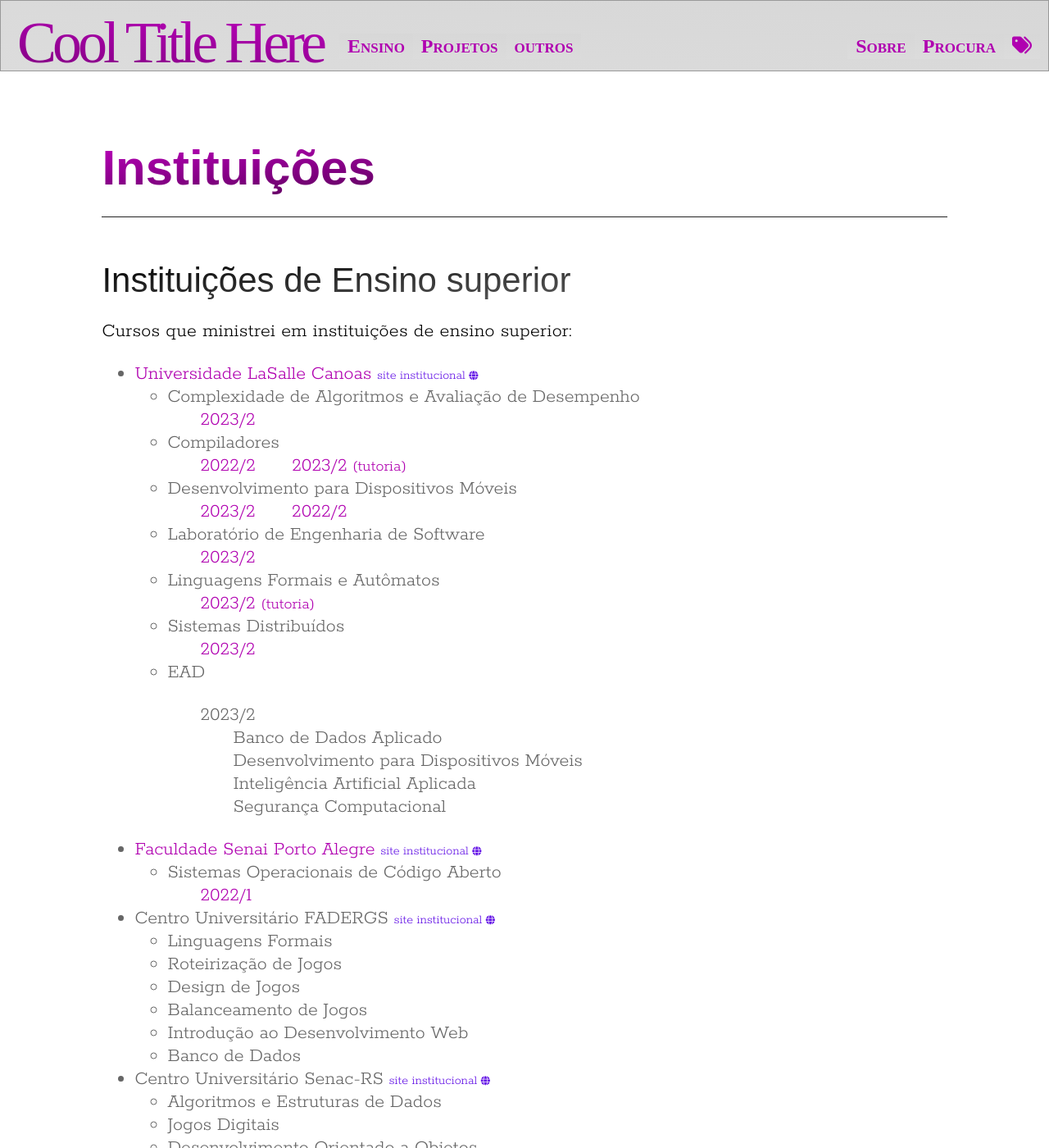
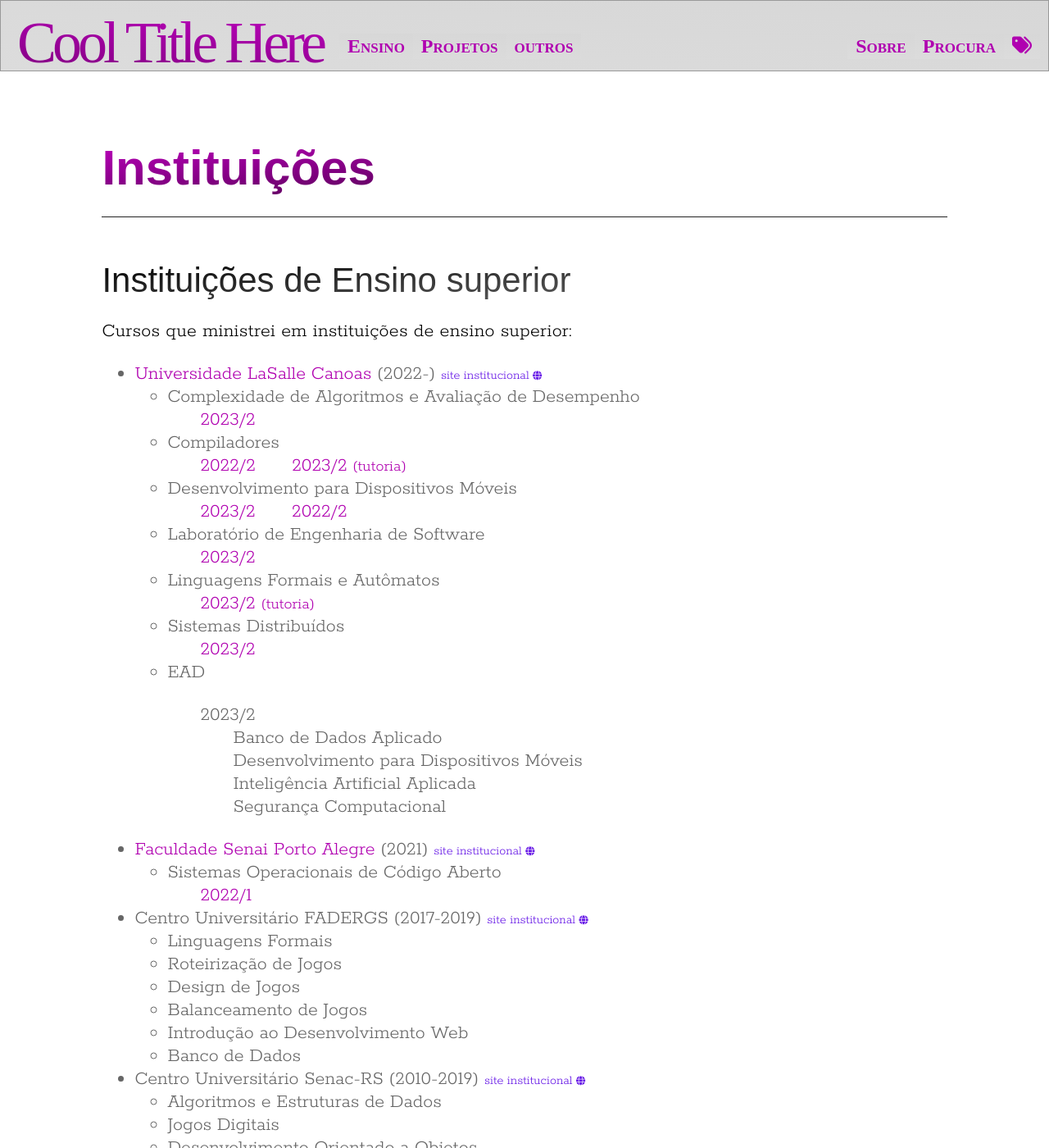
Before and after one commit to rafasgj/rafaeljeffman.com, a Jekyll site: the page built from teaching/institutions.md, in a window 1280 px wide and 1400 px high. Shown: the whole window at 82% size. Built offline with Jekyll 4.4.1, drawn with Linux system fonts in a browser that asks for light colours; some web fonts are replaced.

Commit message:
teaching/institutions: Added working period

```diff
--- a/teaching/institutions.md
+++ b/teaching/institutions.md
@@ -19,7 +19,7 @@ ul > li {
 
 Cursos que ministrei em instituições de ensino superior:
 
-* [Universidade LaSalle Canoas](lasalle) [site institucional <i class="fa-solid fa-globe" style="font-size: 70%; vertical-align: baseline;"></i>](https://unilasalle.edu.br/canoas){:target="\_blank" class="last-update blue"}
+* [Universidade LaSalle Canoas](lasalle) (2022-) [site institucional <i class="fa-solid fa-globe" style="font-size: 70%; vertical-align: baseline;"></i>](https://unilasalle.edu.br/canoas){:target="\_blank" class="last-update blue"}
     * Complexidade de Algoritmos e Avaliação de Desempenho
         * [2023/2](lasalle/2023-02-analise-algoritmos)
     * Compiladores
@@ -40,17 +40,17 @@ Cursos que ministrei em instituições de ensino superior:
         : Desenvolvimento para Dispositivos Móveis
         : Inteligência Artificial Aplicada
         : Segurança Computacional
-* [Faculdade Senai Porto Alegre](senai) [site institucional <i class="fa-solid fa-globe" style="font-size: 70%; vertical-align: baseline;"></i>](https://www.senairs.org.br/unidades/senai-porto-alegre){:target="\_blank" class="last-update blue"}
+* [Faculdade Senai Porto Alegre](senai) (2021) [site institucional <i class="fa-solid fa-globe" style="font-size: 70%; vertical-align: baseline;"></i>](https://www.senairs.org.br/unidades/senai-porto-alegre){:target="\_blank" class="last-update blue"}
     * Sistemas Operacionais de Código Aberto
         * [2022/1](senai/2022-01-soca)
-* Centro Universitário FADERGS [site institucional <i class="fa-solid fa-globe" style="font-size: 70%; vertical-align: baseline;"></i>](https://www.fadergs.edu.br){:target="\_blank" class="last-update blue"}
+* Centro Universitário FADERGS (2017-2019) [site institucional <i class="fa-solid fa-globe" style="font-size: 70%; vertical-align: baseline;"></i>](https://www.fadergs.edu.br){:target="\_blank" class="last-update blue"}
     * Linguagens Formais
     * Roteirização de Jogos
     * Design de Jogos
     * Balanceamento de Jogos
     * Introdução ao Desenvolvimento Web
     * Banco de Dados
-* Centro Universitário Senac-RS [site institucional <i class="fa-solid fa-globe" style="font-size: 70%; vertical-align: baseline;"></i>](https://www.senacrs.com.br/unidade/63){:target="\_blank" class="last-update blue"}
+* Centro Universitário Senac-RS (2010-2019) [site institucional <i class="fa-solid fa-globe" style="font-size: 70%; vertical-align: baseline;"></i>](https://www.senacrs.com.br/unidade/63){:target="\_blank" class="last-update blue"}
     * Algoritmos e Estruturas de Dados
     * Jogos Digitais
     * Desenvolvimento Orientado a Objetos
```
